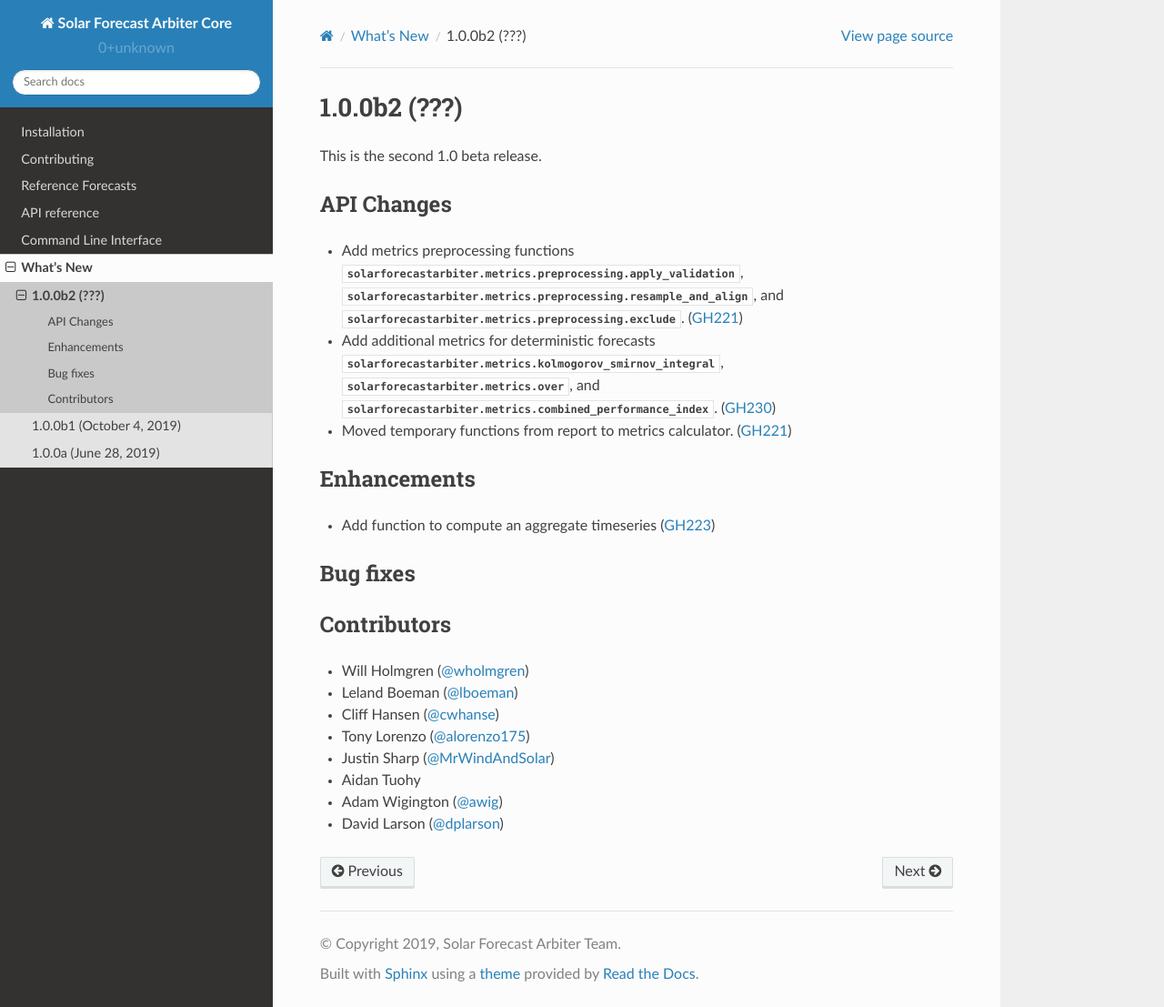
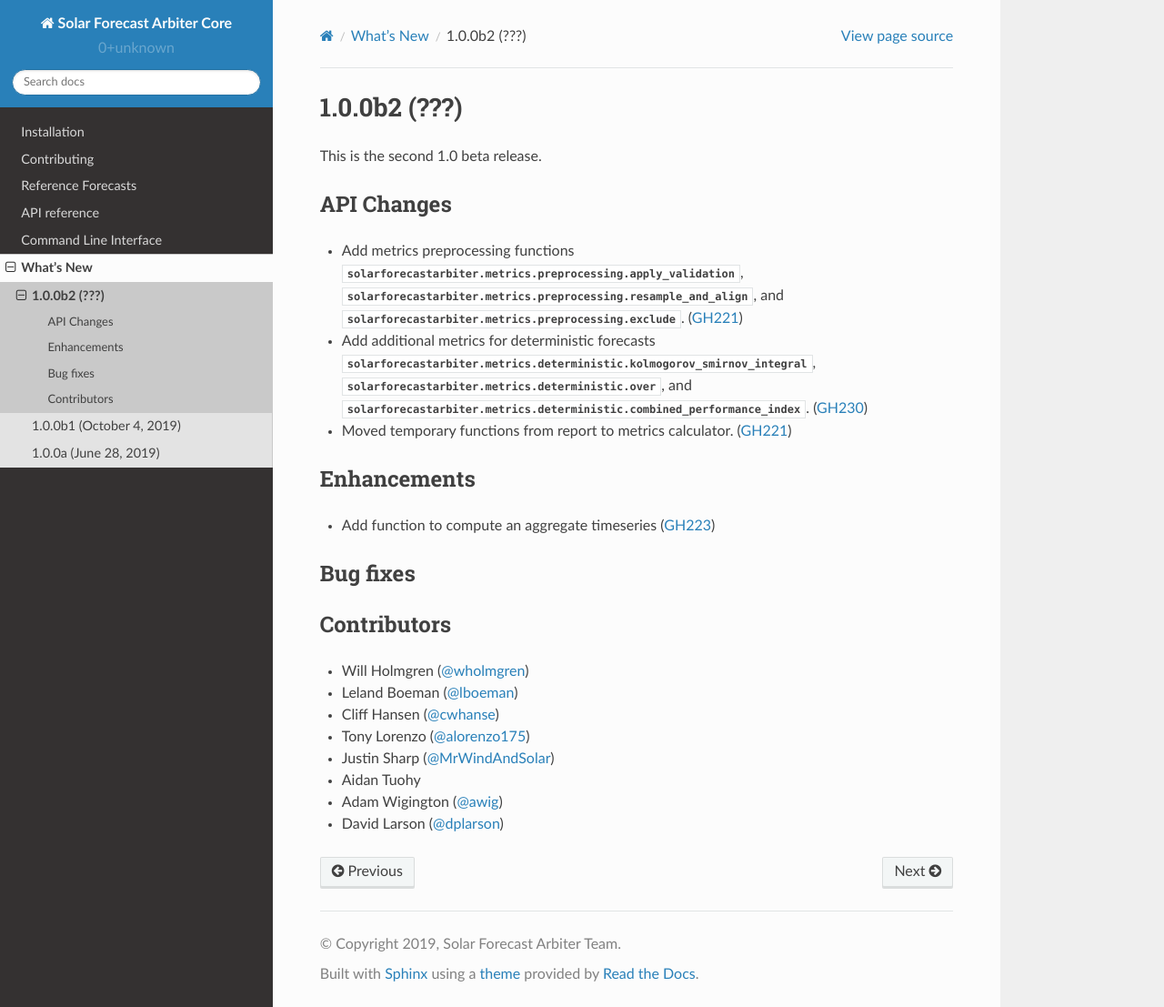
Before and after one commit to SolarArbiter/solarforecastarbiter-core, a Sphinx documentation site: the page built from docs/source/whatsnew/1.0.0b2.rst, in a window 1280 px wide and 1107 px high. Shown: the whole window at 91% size. Built offline with Sphinx 7.4.7 and the Read the Docs theme 2.0.0, drawn with Linux system fonts in a browser that asks for light colours.

Commit message:
docs/whatsnew: correct package path for metrics

```diff
--- a/docs/source/whatsnew/1.0.0b2.rst
+++ b/docs/source/whatsnew/1.0.0b2.rst
@@ -13,9 +13,9 @@ API Changes
   :py:mod:`solarforecastarbiter.metrics.preprocessing.resample_and_align`, and
   :py:mod:`solarforecastarbiter.metrics.preprocessing.exclude`. (:pull:`221`)
 * Add additional metrics for deterministic forecasts
-  :py:mod:`solarforecastarbiter.metrics.kolmogorov_smirnov_integral`,
-  :py:mod:`solarforecastarbiter.metrics.over`, and
-  :py:mod:`solarforecastarbiter.metrics.combined_performance_index`. (:pull:`230`)
+  :py:mod:`solarforecastarbiter.metrics.deterministic.kolmogorov_smirnov_integral`,
+  :py:mod:`solarforecastarbiter.metrics.deterministic.over`, and
+  :py:mod:`solarforecastarbiter.metrics.deterministic.combined_performance_index`. (:pull:`230`)
 * Moved temporary functions from report to metrics calculator. (:pull:`221`)
 
 Enhancements
```
